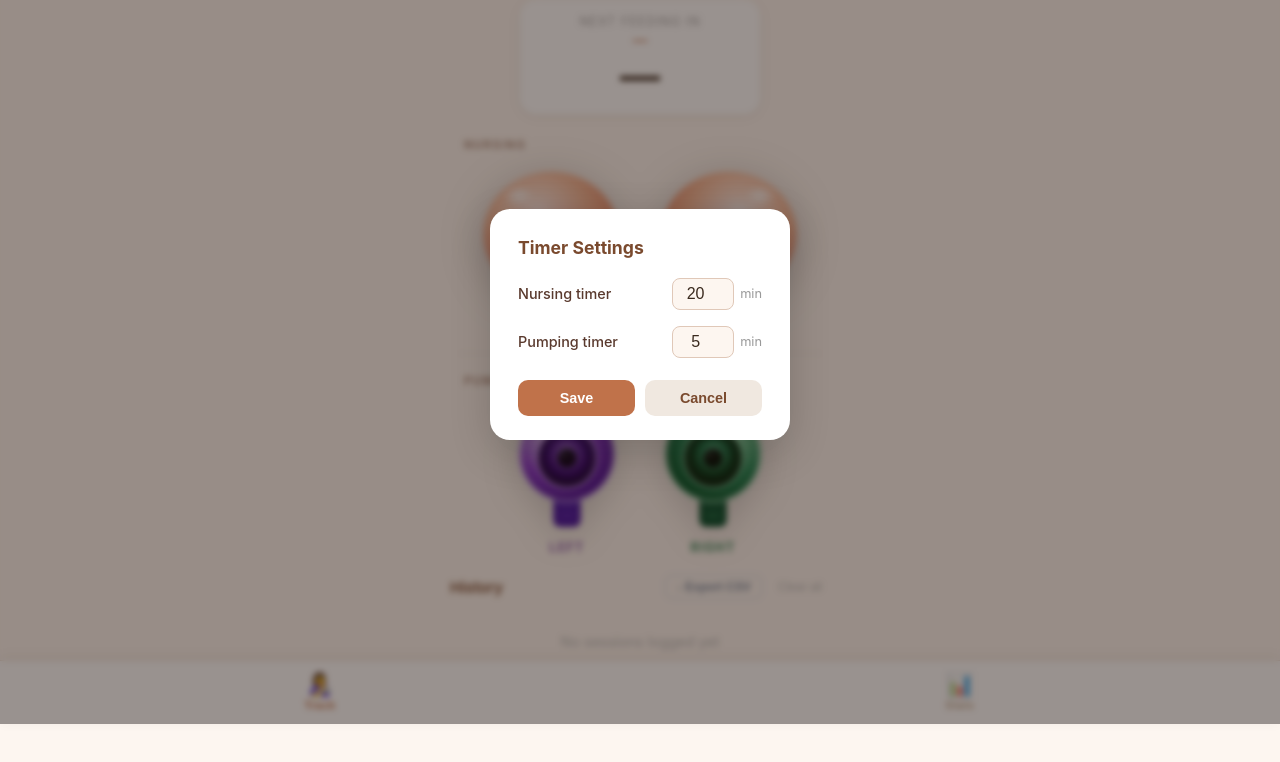
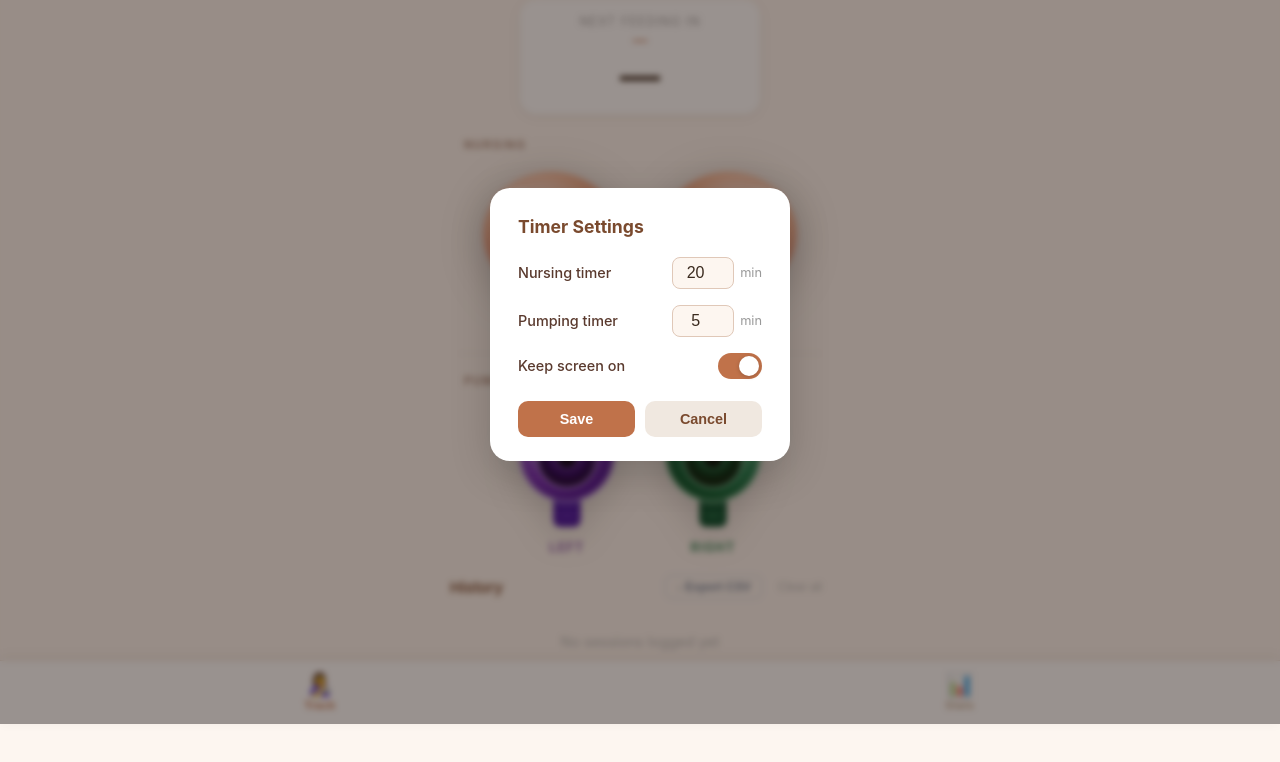
Before and after one commit to MichaelMIL/breast_feeding, a plain HTML site: page index.html in a window 1280 px wide. Both pictures are taken after a click on the button "⚙️". Shown: the part 76-838 px from the top of the page. Drawn offline with Linux system fonts and the light colour scheme.

Commit message:
Keep screen awake via Wake Lock API with toggle in settings

```diff
--- a/index.html
+++ b/index.html
@@ -186,6 +186,24 @@
     .btn-save   { background: #c0724a; color: #fff; }
     .btn-cancel { background: #f0e8e0; color: #7a4a2e; }
     .btn-save:hover, .btn-cancel:hover { opacity: 0.85; }
+
+    /* toggle switch */
+    .toggle-wrap { display: flex; align-items: center; gap: 10px; }
+    .toggle { position: relative; width: 44px; height: 26px; flex-shrink: 0; }
+    .toggle input { opacity: 0; width: 0; height: 0; }
+    .toggle-slider {
+      position: absolute; inset: 0; border-radius: 99px;
+      background: #ddd; cursor: pointer; transition: background 0.2s;
+    }
+    .toggle-slider::before {
+      content: ''; position: absolute;
+      width: 20px; height: 20px; border-radius: 50%;
+      background: #fff; top: 3px; left: 3px;
+      box-shadow: 0 1px 4px rgba(0,0,0,0.2);
+      transition: transform 0.2s;
+    }
+    .toggle input:checked + .toggle-slider { background: #c0724a; }
+    .toggle input:checked + .toggle-slider::before { transform: translateX(18px); }
 
     /* ── pages ── */
     .page { display: none; width: 100%; max-width: 400px; flex-direction: column; align-items: center; }
@@ -558,6 +576,16 @@
         </div>
       </div>
 
+      <div class="setting-row">
+        <label>Keep screen on</label>
+        <div class="toggle-wrap">
+          <label class="toggle">
+            <input type="checkbox" id="cfgWakeLock" checked/>
+            <span class="toggle-slider"></span>
+          </label>
+        </div>
+      </div>
+
       <div class="modal-btns">
         <button class="btn-save"   onclick="saveSettings()">Save</button>
         <button class="btn-cancel" onclick="closeSettings()">Cancel</button>
@@ -575,7 +603,7 @@
   </nav>
 
 <script>
-  const APP_VERSION = "1.3";
+  const APP_VERSION = "1.4";
   const STORAGE_KEY = 'feedingLog';
   const TIMER_KEY   = 'feedingTimer';
   const CFG_KEY     = 'feedingConfig';
@@ -618,11 +646,34 @@
     });
   }
 
+  // Wake lock
+  let wakeLock = null;
+
+  async function applyWakeLock() {
+    const enabled = getConfig().keepAwake !== false;
+    if (enabled && 'wakeLock' in navigator) {
+      try {
+        if (!wakeLock || wakeLock.released) {
+          wakeLock = await navigator.wakeLock.request('screen');
+        }
+      } catch (_) {}
+    } else if (wakeLock && !wakeLock.released) {
+      wakeLock.release();
+      wakeLock = null;
+    }
+  }
+
+  // Re-acquire after tab comes back (iOS/Android release it on hide)
+  document.addEventListener('visibilitychange', () => {
+    if (document.visibilityState === 'visible') applyWakeLock();
+  });
+
   function getConfig() {
     const saved = JSON.parse(localStorage.getItem(CFG_KEY) || '{}');
     return {
-      feedMins: saved.feedMins ?? 20,
-      pumpMins: saved.pumpMins ?? 5,
+      feedMins:  saved.feedMins  ?? 20,
+      pumpMins:  saved.pumpMins  ?? 5,
+      keepAwake: saved.keepAwake ?? true,
     };
   }
 
@@ -741,17 +792,20 @@
   // Settings
   function openSettings() {
     const cfg = getConfig();
-    document.getElementById('cfgFeed').value = cfg.feedMins;
-    document.getElementById('cfgPump').value = cfg.pumpMins;
+    document.getElementById('cfgFeed').value      = cfg.feedMins;
+    document.getElementById('cfgPump').value      = cfg.pumpMins;
+    document.getElementById('cfgWakeLock').checked = cfg.keepAwake;
     document.getElementById('overlay').classList.add('open');
   }
   function closeSettings() {
     document.getElementById('overlay').classList.remove('open');
   }
   function saveSettings() {
-    const feedMins = Math.max(1, parseInt(document.getElementById('cfgFeed').value) || 20);
-    const pumpMins = Math.max(1, parseInt(document.getElementById('cfgPump').value) || 5);
-    localStorage.setItem(CFG_KEY, JSON.stringify({ feedMins, pumpMins }));
+    const feedMins  = Math.max(1, parseInt(document.getElementById('cfgFeed').value) || 20);
+    const pumpMins  = Math.max(1, parseInt(document.getElementById('cfgPump').value) || 5);
+    const keepAwake = document.getElementById('cfgWakeLock').checked;
+    localStorage.setItem(CFG_KEY, JSON.stringify({ feedMins, pumpMins, keepAwake }));
+    applyWakeLock();
     closeSettings();
   }
 
@@ -846,6 +900,7 @@
   function setBar(id, pct)  { document.getElementById(id).style.width = pct + '%'; }
 
   // Init
+  applyWakeLock();
   renderHistory();
   document.getElementById('appVersion').textContent = `v${APP_VERSION}`;
   const savedTimer = localStorage.getItem(TIMER_KEY);
```
